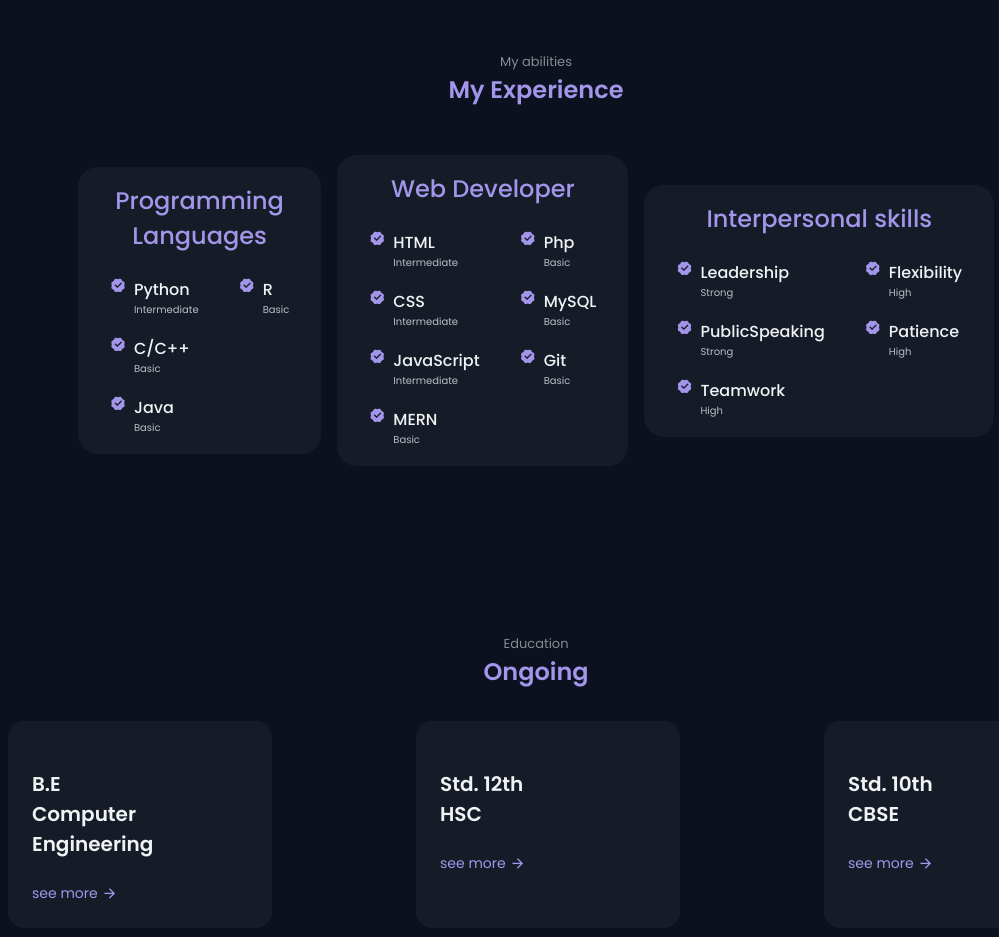
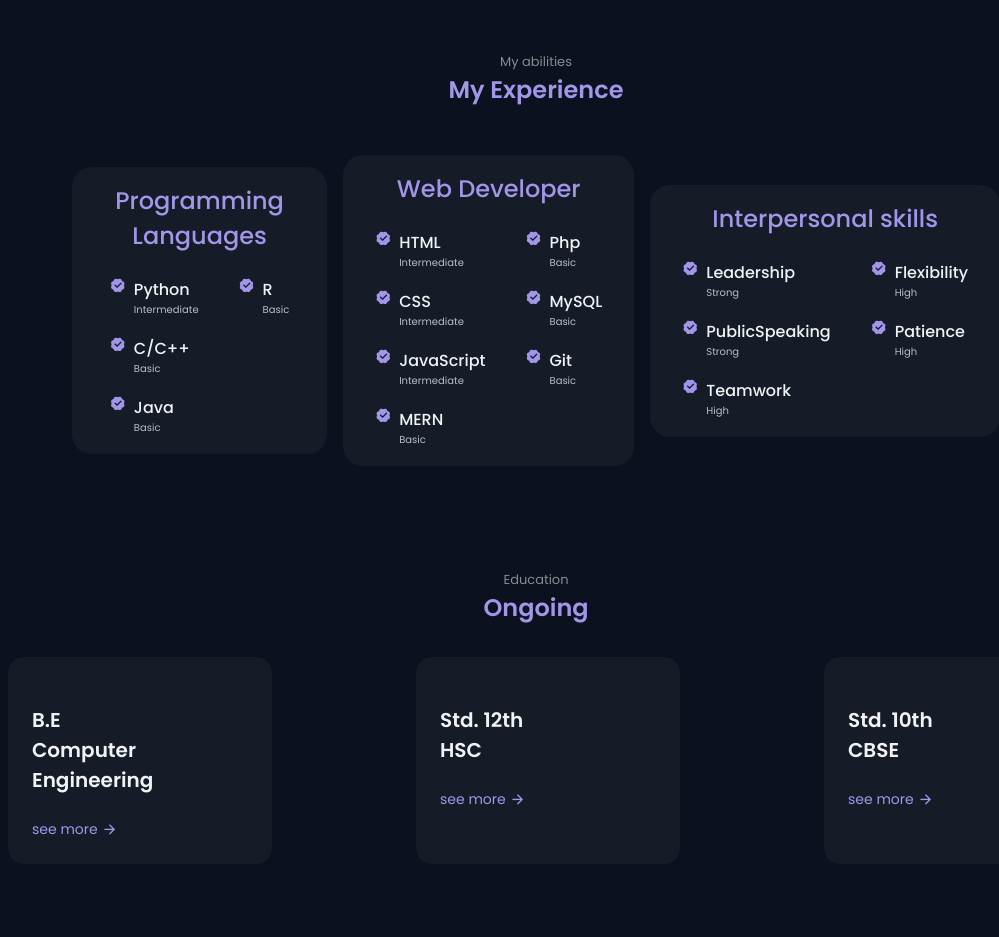
Before and after one commit to Unnatttii/Unnati_Portfolio, a plain HTML site: page index.html in a window 1280 px wide. Shown: the part 1720-2657 px from the top of the page, without its empty margins (104-1103 px from the left). Drawn offline with nearby package versions, Linux system fonts and the light colour scheme.

Commit message:
css changed

```diff
--- a/assets/css/styles.css
+++ b/assets/css/styles.css
@@ -1282,7 +1282,7 @@ body.light-theme{
 
 /* 2:18:00 */
 /* For large devices */
-@media screen and (min-width: 577px) {
+@media screen and (min-width: 800px) {
   .home__social{
     margin-left: 10rem;
   }
@@ -1302,11 +1302,11 @@ body.light-theme{
     align-items: center;
     width: 75%;
     row-gap: 2rem;
-    padding: 5rem;
+    padding: 1rem;
     padding-top: 1rem;
-    margin: 0 auto;
+  }
 
-  }
+
 
   .services__container{
     justify-content: center;
@@ -1353,7 +1353,7 @@ body.light-theme{
  }
 
  .contact__form{
-  width: 1000px;
+  width: 770px;
  }
 
 }
```
